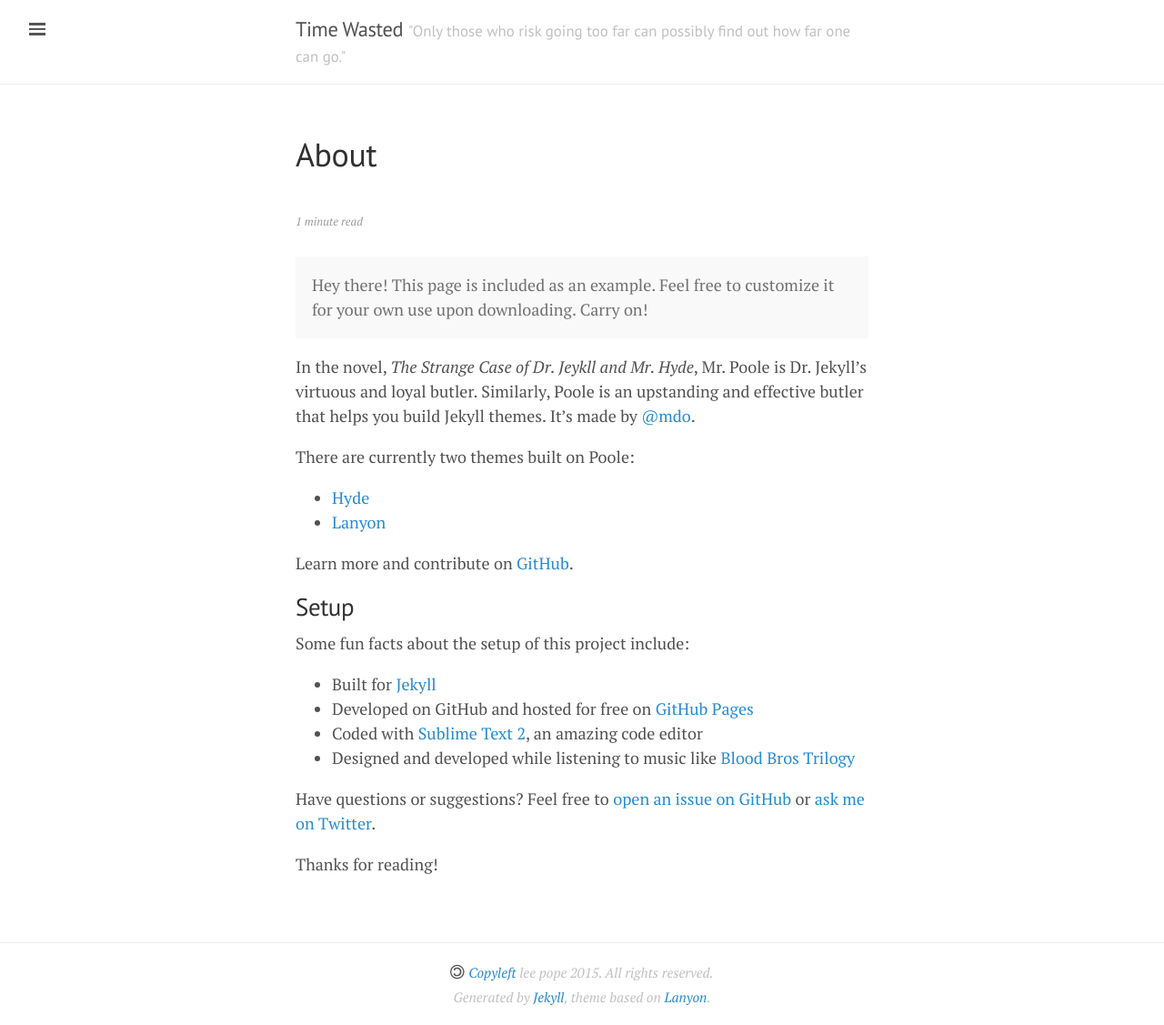
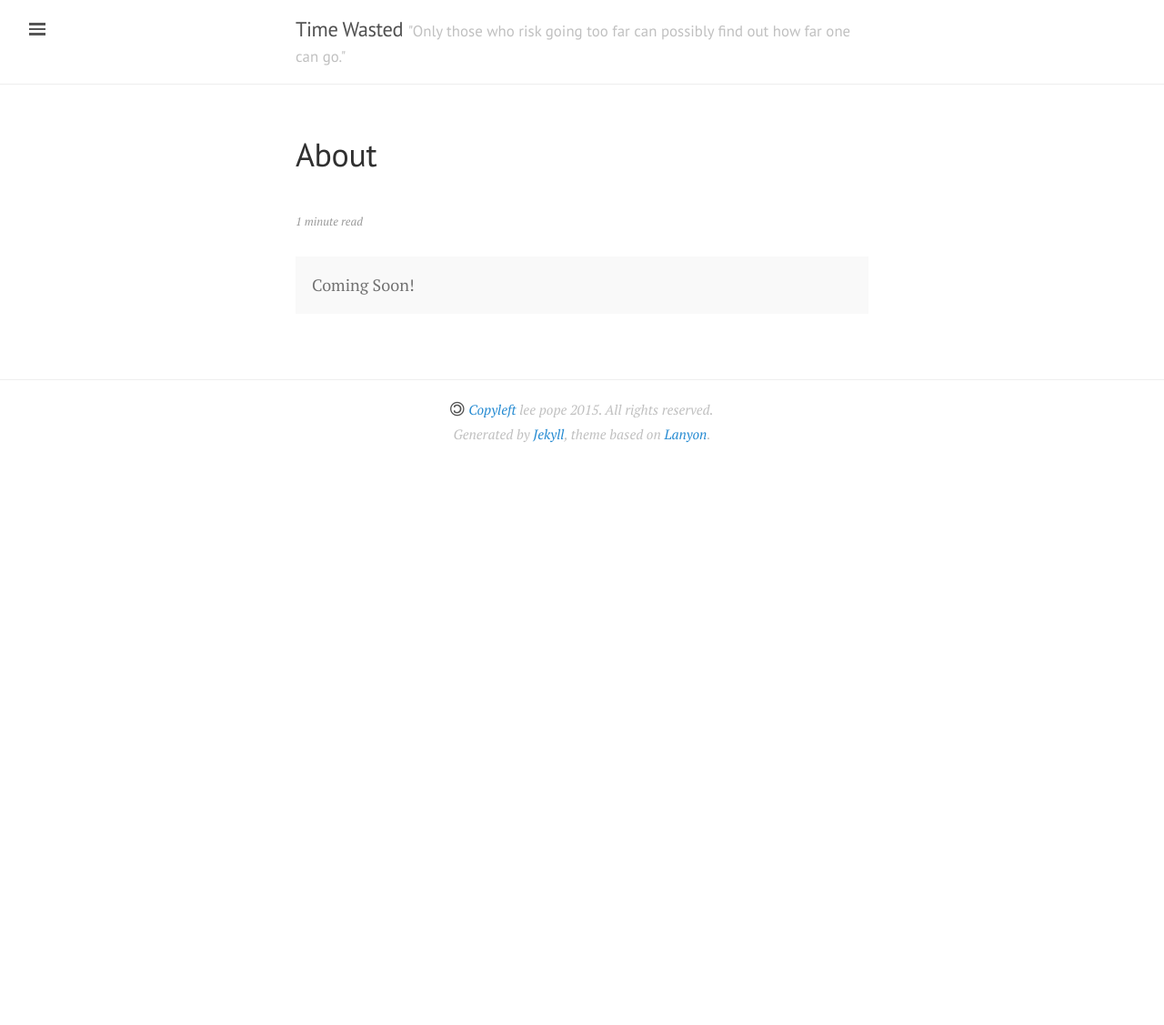
Before and after one commit to leepope/leepope.github.io, a Jekyll site: the page built from about.md, in a window 1280 px wide. Shown: the whole page at 91% size. Built offline with Jekyll 4.4.1, drawn with Linux system fonts in a browser that asks for light colours; nearby versions of some CDN libraries; comment, search, counter and statistics services are not loaded; after the commit the page ends 900 px from its top, so only the background shows below that.

Commit message:
Until I can get this written...

```diff
--- a/about.md
+++ b/about.md
@@ -4,27 +4,5 @@
 ---
 
 <p class="message">
-  Hey there! This page is included as an example. Feel free to customize it for your own use upon downloading. Carry on!
+  Coming Soon!
 </p>
-
-In the novel, *The Strange Case of Dr. Jeykll and Mr. Hyde*, Mr. Poole is Dr. Jekyll's virtuous and loyal butler. Similarly, Poole is an upstanding and effective butler that helps you build Jekyll themes. It's made by [@mdo](https://twitter.com/mdo).
-
-There are currently two themes built on Poole:
-
-* [Hyde](http://hyde.getpoole.com)
-* [Lanyon](http://lanyon.getpoole.com)
-
-Learn more and contribute on [GitHub](https://github.com/poole).
-
-## Setup
-
-Some fun facts about the setup of this project include:
-
-* Built for [Jekyll](http://jekyllrb.com)
-* Developed on GitHub and hosted for free on [GitHub Pages](https://pages.github.com)
-* Coded with [Sublime Text 2](http://sublimetext.com), an amazing code editor
-* Designed and developed while listening to music like [Blood Bros Trilogy](https://soundcloud.com/maddecent/sets/blood-bros-series)
-
-Have questions or suggestions? Feel free to [open an issue on GitHub](https://github.com/poole/issues/new) or [ask me on Twitter](https://twitter.com/mdo).
-
-Thanks for reading!
```
